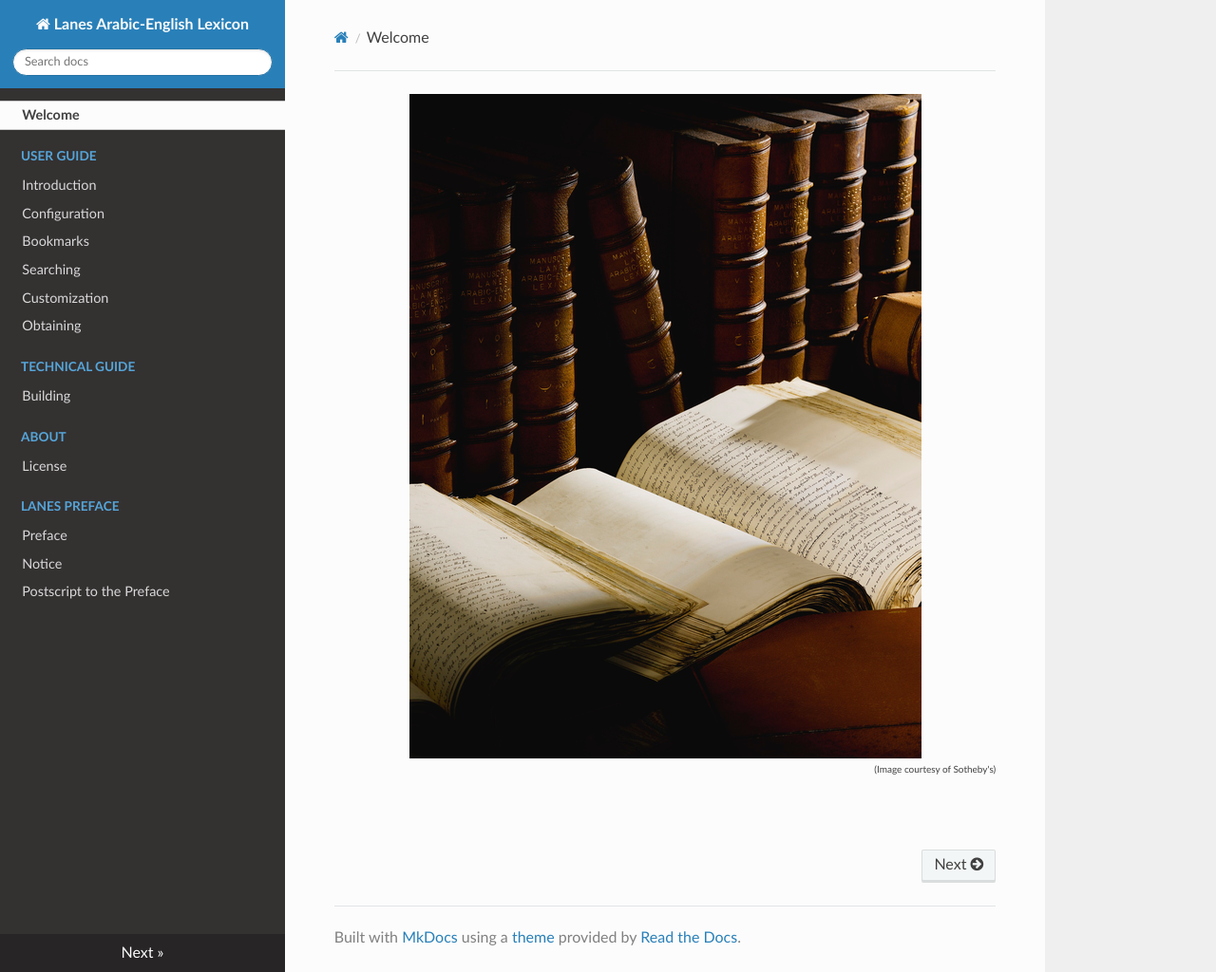
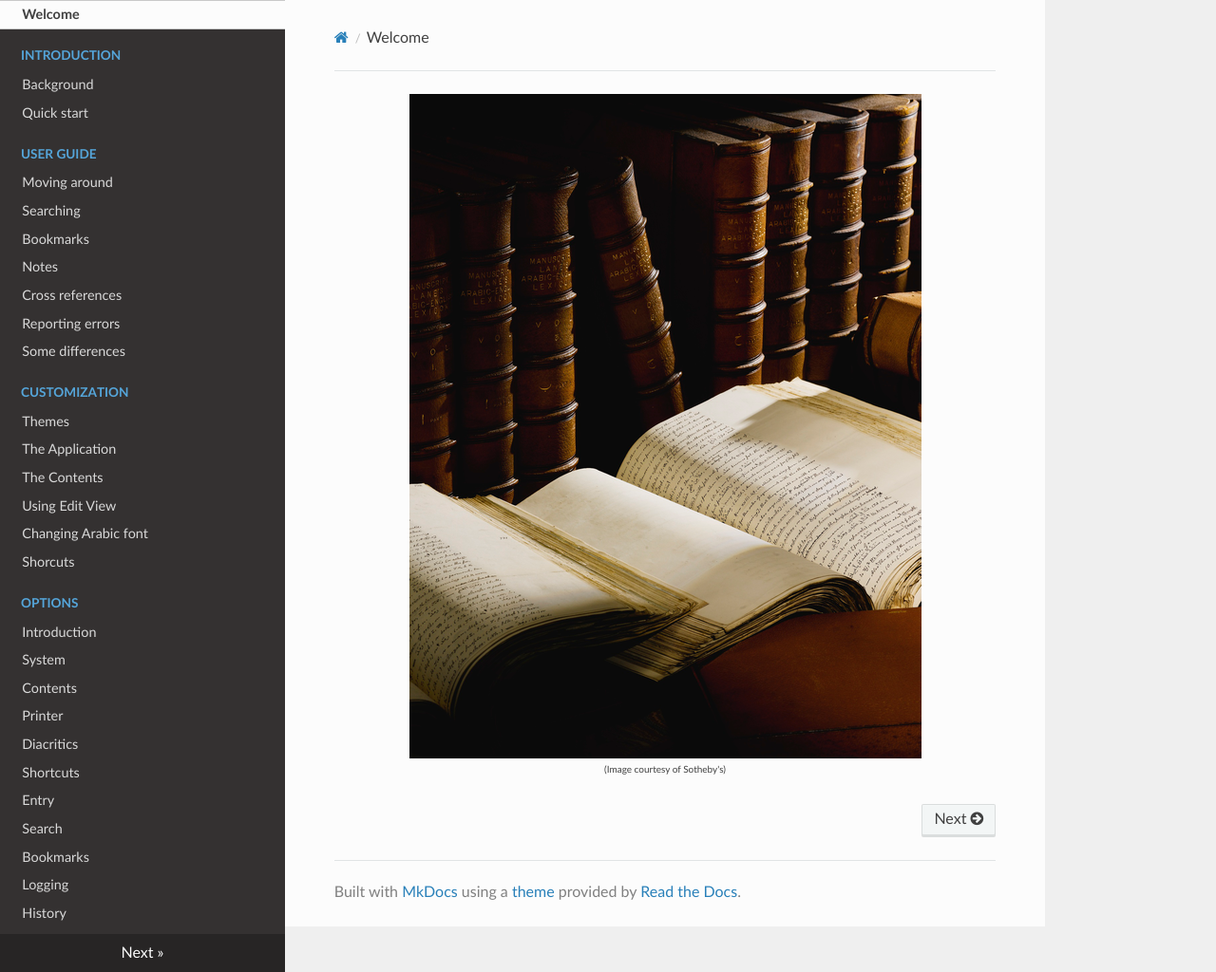
Before and after one commit to laneslexicon/lexicon_documentation, an MkDocs documentation site: the page built from docs/index.md, in a window 1280 px wide and 1024 px high. Shown: the whole window at 95% size. Built offline with MkDocs 1.6.1, drawn with Linux system fonts in a browser that asks for light colours; nearby versions of some CDN libraries; old or Windows-style settings are respelled for this version of MkDocs.

Commit message:
slight reorg

```diff
--- a/docs/index.md
+++ b/docs/index.md
@@ -1,5 +1,4 @@
 <div align="center" style="max-width : 100%;max-height : 100%">
-<img src="images/Lexicon35.png"></img>
-<p style="font-size : x-small;text-align : right">(Image courtesy of Sotheby's)</p>
+<img alt="Lane's Arabic-English Lexicon, printer's manuscript copy,40 volumes" src="images/Lexicon35.png"></img>
+<p  style="font-size : x-small;text-align : center">(Image courtesy of Sotheby's)</p>
 </div>
-<br/>
--- a/mkdocs.yml
+++ b/mkdocs.yml
@@ -1,22 +1,48 @@
-site_name: Lanes Arabic-English Lexicon
+site_name: Lane's Arabic-English Lexicon
 pages:
 - Welcome: 'index.md'
-- User Guide:
-  - 'Introduction': 'user-guide/using.md'
-  - 'Configuration' : 'user-guide/configuring.md'
-  - 'Bookmarks' : 'user-guide/bookmarks.md'
-  - 'Searching' : 'user-guide/search.md'
-  - 'Customization' : 'user-guide/custom.md'
-  - 'Obtaining' : 'download.md'
+- Introduction:
+  - 'Background'  : 'introduction/intro.md'
+  - 'Quick start' : 'introduction/start.md'
+- 'User Guide':
+  - Moving around : user-guide/moving.md
+  - Searching : 'user-guide/search.md'
+  - Bookmarks : 'user-guide/bookmarks.md'
+  - Notes : 'user-guide/notes.md'
+  - Cross references : 'user-guide/links.md'
+  - Reporting errors : 'user-guide/errors.md'
+  - Some differences : 'user-guide/diffs.md'
+- Customization :
+  - Themes : 'custom/themes.md'
+  - 'The Application' : 'custom/application.md'
+  - 'The Contents'    : 'custom/contents.md'
+  - Using Edit View   : 'custom/editview.md'
+  - Changing Arabic font : 'custom/font.md'
+  - Shorcuts          : 'custom/shortcuts.md'
+- Options :
+  - Introduction : 'options/options.md'
+  - 'System' : 'options/system.md'
+  - Contents :  options/contents.md
+  - 'Printer' : 'options/printer.md'
+  - Diacritics : options/diacritics.md
+  - Shortcuts  : options/shortcuts.md
+  - Entry      : options/entry.md
+  - Search      : options/search.md
+  - Bookmarks      : options/bookmarks.md
+  - Logging     : options/logging.md
+  - History     : options/history.md
+  - Icons       : options/icons.md
+- 'Obtaining' : 'download.md'
 - Technical Guide:
   - 'Building' : 'dev-guide/build.md'
 - About:
   - 'License' : 'about/license.md'
-- Lanes Preface:
+  - 'Acknowledgments' : 'about/acknowledgements.md'
+- Lane's Preface:
   - 'Preface' : 'lane/preface.md'
   - 'Notice'  : 'lane/notice.md'
   - 'Postscript to the Preface': 'lane/postscript.md'
-
+- '' : 404.md
 
 
 
```
Also changed, not shown: docs/css/mansur.css (+25 -1 lines), docs/user-guide/bookmarks.md (deleted, +0 -34 lines), docs/user-guide/configuring.md (deleted, +0 -62 lines), docs/user-guide/search.md (deleted, +0 -13 lines).
